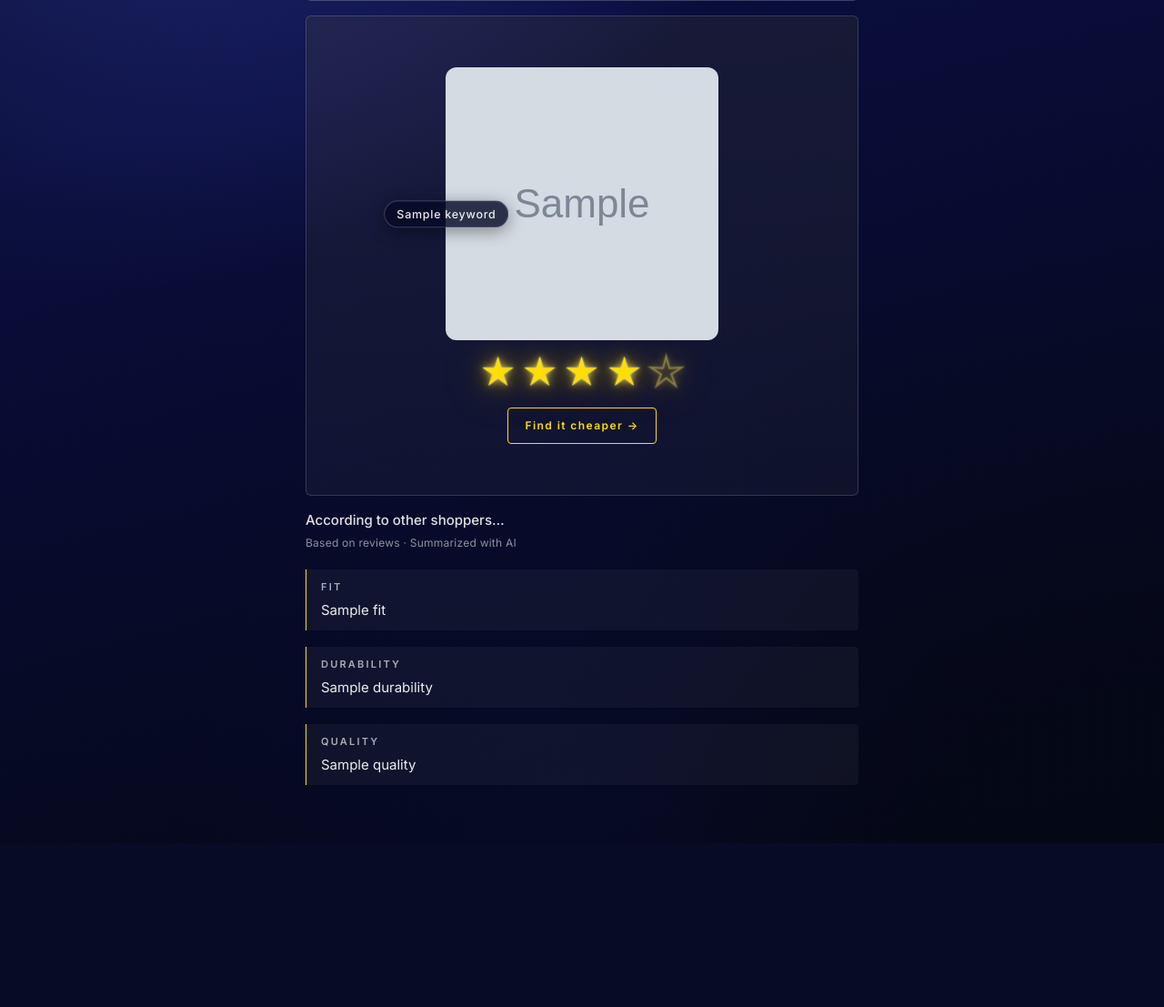
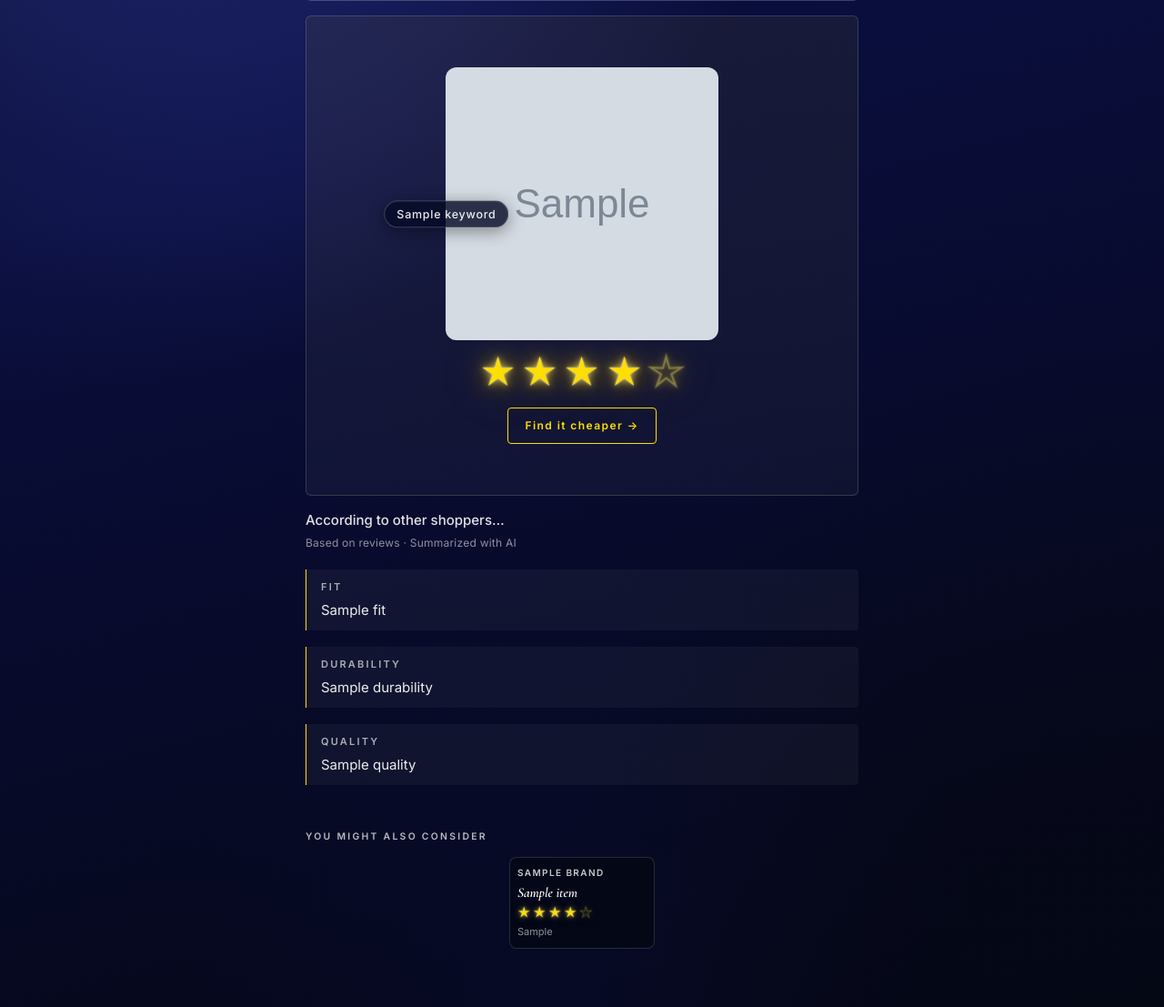
Before and after one commit to ezinne0/provenance, a Flask app: template templates/index.html in a window 1280 px wide. Shown: the part 594-1701 px from the top of the page at 91% size. Before the commit the page ends 1521 px from the top, so only its background shows below. Run offline with Flask 3, Linux system fonts and the light colour scheme; the template is opened without the code that fills it: most values are stand-ins (such as "Sample title", 1, 10 or a date in 2020); grey boxes marked "Sample" are stand-in pictures; some libraries are stand-ins or nearby versions.

Commit message:
closing the Phia loop - comparison with similar items

````diff
--- a/app.py
+++ b/app.py
@@ -6,7 +6,13 @@ load_dotenv()
 
 from flask import Flask, redirect, render_template, request, session, url_for
 
-from services import get_product_image, get_product_name, get_reviews, synthesize
+from services import (
+    get_product_image,
+    get_product_name,
+    get_reviews,
+    get_similar_items,
+    synthesize,
+)
 
 app = Flask(__name__)
 app.secret_key = os.environ.get("FLASK_SECRET_KEY", "dev-insecure-change-for-production")
@@ -37,6 +43,13 @@ def analyze():
             )
         except ValueError:
             product_image = None
+        try:
+            similar_items = get_similar_items(
+                product["product_name"], product["brand"], product["category"]
+            )
+        except Exception:
+            app.logger.exception("get_similar_items failed")
+            similar_items = []
         review_text = get_reviews(product["product_name"], product["brand"])
         synth = synthesize(review_text, product["product_name"], product["brand"])
     except ValueError as e:
@@ -58,6 +71,7 @@ def analyze():
         "brand": product["brand"],
         "category": product["category"],
         "product_image": product_image,
+        "similar_items": similar_items,
         "star_rating": synth["star_rating"],
         "fit": synth["fit"],
         "durability": synth["durability"],
--- a/services.py
+++ b/services.py
@@ -31,6 +31,20 @@ def _parse_assistant_json(text: str) -> dict[str, Any]:
     data = json.loads(raw)
     if not isinstance(data, dict):
         raise ValueError("Model did not return a JSON object.")
+    return data
+
+
+def _parse_assistant_json_array(text: str) -> list[Any]:
+    raw = text.strip()
+    if raw.startswith("```"):
+        lines = raw.split("\n")
+        lines = lines[1:]
+        if lines and lines[-1].strip() == "```":
+            lines = lines[:-1]
+        raw = "\n".join(lines)
+    data = json.loads(raw)
+    if not isinstance(data, list):
+        raise ValueError("Model did not return a JSON array.")
     return data
 
 
@@ -253,6 +267,87 @@ def synthesize(review_text: str, product_name: str, brand: str) -> dict[str, Any
     }
 
 
+def _normalize_one_liner(raw: Any, max_chars: int = 220) -> str:
+    s = str(raw or "").strip()
+    if not s:
+        return ""
+    s = s.replace("\n", " ").strip()
+    for sep in (". ", "! ", "? "):
+        if sep in s:
+            s = s.split(sep, 1)[0] + sep[0]
+            break
+    if len(s) > max_chars:
+        s = s[: max_chars - 1].rsplit(" ", 1)[0] + "…"
+    return s
+
+
+def _normalize_similar_item(raw: Any) -> dict[str, Any]:
+    if not isinstance(raw, dict):
+        raise ValueError("Each similar product must be a JSON object.")
+    return {
+        "product_name": str(raw.get("product_name", "")).strip(),
+        "brand": str(raw.get("brand", "")).strip(),
+        "star_rating": _normalize_star_rating(raw.get("star_rating")),
+        "one_liner": _normalize_one_liner(raw.get("one_liner")),
+    }
+
+
+def get_similar_items(product_name: str, brand: str, category: str) -> list[dict[str, Any]]:
+    """
+    Call Claude to suggest exactly three similar products.
+
+    Returns a list of three dicts with keys ``product_name``, ``brand``,
+    ``star_rating`` (1.0–5.0 step 0.5), and ``one_liner`` (one short sentence).
+    """
+    api_key = (os.getenv("ANTHROPIC_API_KEY") or "").strip()
+    if not api_key:
+        raise ValueError("ANTHROPIC_API_KEY is not set.")
+
+    pn = (product_name or "").strip()
+    br = (brand or "").strip()
+    cat = (category or "").strip()
+    if not pn and not br and not cat:
+        raise ValueError("At least one of product_name, brand, or category is required.")
+
+    model = (os.getenv("ANTHROPIC_MODEL") or _DEFAULT_MODEL).strip() or _DEFAULT_MODEL
+    client = Anthropic(api_key=api_key)
+    system = (
+        "You recommend similar retail products a shopper might compare to the reference item. "
+        "Output must be a single JSON array and nothing else — no markdown, no code fences, "
+        "no commentary before or after the array. "
+        "The array must contain exactly 3 elements. Each element is one JSON object with exactly these keys:\n"
+        '- "product_name" (string)\n'
+        '- "brand" (string)\n'
+        '- "star_rating" (number): a plausible overall rating between 1.0 and 5.0 inclusive, '
+        "rounded to the nearest 0.5 only (e.g. 4.0, 3.5, 2.0).\n"
+        '- "one_liner" (string): at most one sentence on why it is a sensible alternative or what it is known for.\n'
+        "Use realistic product names and brands when possible; ratings are illustrative."
+    )
+    user = (
+        f"Reference product_name: {pn}\n"
+        f"Reference brand: {br}\n"
+        f"Category: {cat}\n"
+    )
+
+    msg = client.messages.create(
+        model=model,
+        max_tokens=1024,
+        temperature=0,
+        system=system,
+        messages=[{"role": "user", "content": user}],
+    )
+    text = ""
+    for block in msg.content:
+        if hasattr(block, "text"):
+            text += block.text
+
+    items = _parse_assistant_json_array(text)
+    if len(items) < 3:
+        raise ValueError(f"Expected 3 similar products, got {len(items)}.")
+    normalized = [_normalize_similar_item(x) for x in items[:3]]
+    return normalized
+
+
 # # Testing get_product_name() function with a list of URLs
 # if __name__ == "__main__":
 #     urls = [
--- a/static/style.css
+++ b/static/style.css
@@ -356,6 +356,102 @@ body {
   font-weight: 400;
   line-height: 1.5;
   color: rgba(255, 255, 255, 0.92);
+}
+
+/* Similar picks — compact cards, document flow */
+.similar-items {
+  margin: clamp(1.25rem, 4vw, 2rem) 0 0;
+  padding: 0;
+}
+
+.similar-items__heading {
+  margin: 0 0 0.85rem;
+}
+
+.similar-items__row {
+  display: flex;
+  flex-direction: row;
+  flex-wrap: wrap;
+  justify-content: center;
+  align-items: stretch;
+  gap: 0.75rem;
+}
+
+.similar-items__card {
+  box-sizing: border-box;
+  width: 160px;
+  min-width: 160px;
+  max-width: 160px;
+  flex: 0 0 160px;
+  margin: 0;
+  padding: 0.65rem 0.5rem 0.6rem;
+  display: flex;
+  flex-direction: column;
+  gap: 0.4rem;
+  overflow: hidden;
+  background: rgba(5, 8, 22, 0.92);
+  border: 1px solid rgba(255, 255, 255, 0.14);
+  border-radius: 8px;
+}
+
+.similar-items__brand {
+  margin: 0;
+  font-family: var(--font-sans);
+  font-size: 0.625rem;
+  font-weight: 600;
+  letter-spacing: 0.14em;
+  line-height: 1.25;
+  text-transform: uppercase;
+  color: rgba(255, 255, 255, 0.78);
+  overflow: hidden;
+  text-overflow: ellipsis;
+  white-space: nowrap;
+}
+
+.similar-items__name {
+  margin: 0;
+  min-height: 0;
+  font-family: var(--font-serif);
+  font-size: 0.9375rem;
+  font-weight: 600;
+  font-style: italic;
+  line-height: 1.2;
+  color: var(--color-text);
+  overflow: hidden;
+  display: -webkit-box;
+  -webkit-box-orient: vertical;
+  -webkit-line-clamp: 3;
+  line-clamp: 3;
+  word-break: break-word;
+}
+
+.similar-items__stars.star-rating-visual {
+  justify-content: flex-start;
+  font-size: 0.9rem;
+}
+
+.similar-items__stars.star-rating-visual .star {
+  filter:
+    drop-shadow(0 0 1px rgba(255, 252, 220, 0.75))
+    drop-shadow(0 0 3px rgba(255, 228, 80, 0.55))
+    drop-shadow(0 2px 6px rgba(0, 0, 0, 0.45));
+}
+
+.similar-items__liner {
+  margin: 0;
+  min-height: 0;
+  flex: 1 1 auto;
+  font-family: var(--font-sans);
+  font-size: 0.6875rem;
+  font-weight: 400;
+  line-height: 1.35;
+  color: var(--color-text-soft);
+  overflow: hidden;
+  display: -webkit-box;
+  -webkit-box-orient: vertical;
+  -webkit-line-clamp: 4;
+  line-clamp: 4;
+  word-break: break-word;
 }
 
 .result-card {
--- a/templates/index.html
+++ b/templates/index.html
@@ -223,6 +223,55 @@
             <p class="insight-card__text">{{ quality or "—" }}</p>
           </article>
         </section>
+
+        {% if similar_items is defined and similar_items|length > 0 %}
+        <section class="similar-items" aria-label="You might also consider">
+          <h2 class="similar-items__heading section-label">You might also consider</h2>
+          <div class="similar-items__row">
+            {% for item in similar_items[:3] %}
+            {% set sim_nh = ((item.star_rating | default(3.0)) * 2)|round|int %}
+            <article class="similar-items__card">
+              <p class="similar-items__brand">{{ item.brand or "—" }}</p>
+              <p class="similar-items__name">{{ item.product_name or "—" }}</p>
+              <div
+                class="star-rating-visual similar-items__stars"
+                role="img"
+                aria-label="{{ item.star_rating }} out of 5 stars"
+              >
+                {% for i in [0, 1, 2, 3, 4] %}
+                  {% set rem = sim_nh - (i * 2) %}
+                  {% if rem >= 2 %}
+                  <span class="star star--full" aria-hidden="true">
+                    <svg class="star-svg" viewBox="0 0 24 24" focusable="false">
+                      <path class="star-svg__fill" d="{{ star_path }}" />
+                    </svg>
+                  </span>
+                  {% elif rem >= 1 %}
+                  <span class="star star--half" aria-hidden="true">
+                    <svg class="star-svg star-svg--outline" viewBox="0 0 24 24" focusable="false">
+                      <path class="star-svg__stroke" d="{{ star_path }}" />
+                    </svg>
+                    <span class="star__half-clip">
+                      <svg class="star-svg" viewBox="0 0 24 24" focusable="false">
+                        <path class="star-svg__fill" d="{{ star_path }}" />
+                      </svg>
+                    </span>
+                  </span>
+                  {% else %}
+                  <span class="star star--empty" aria-hidden="true">
+                    <svg class="star-svg star-svg--outline" viewBox="0 0 24 24" focusable="false">
+                      <path class="star-svg__stroke" d="{{ star_path }}" />
+                    </svg>
+                  </span>
+                  {% endif %}
+                {% endfor %}
+              </div>
+              <p class="similar-items__liner">{{ item.one_liner or "—" }}</p>
+            </article>
+            {% endfor %}
+          </div>
+        </section>
+        {% endif %}
       </article>
       {% endif %}
     </div>
````
